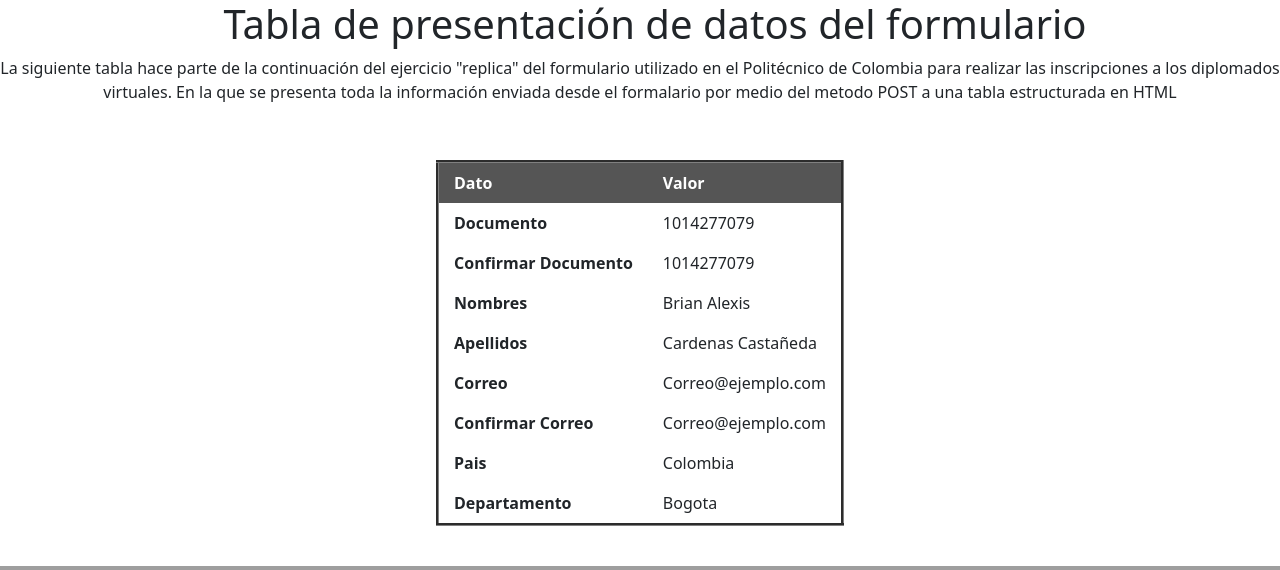
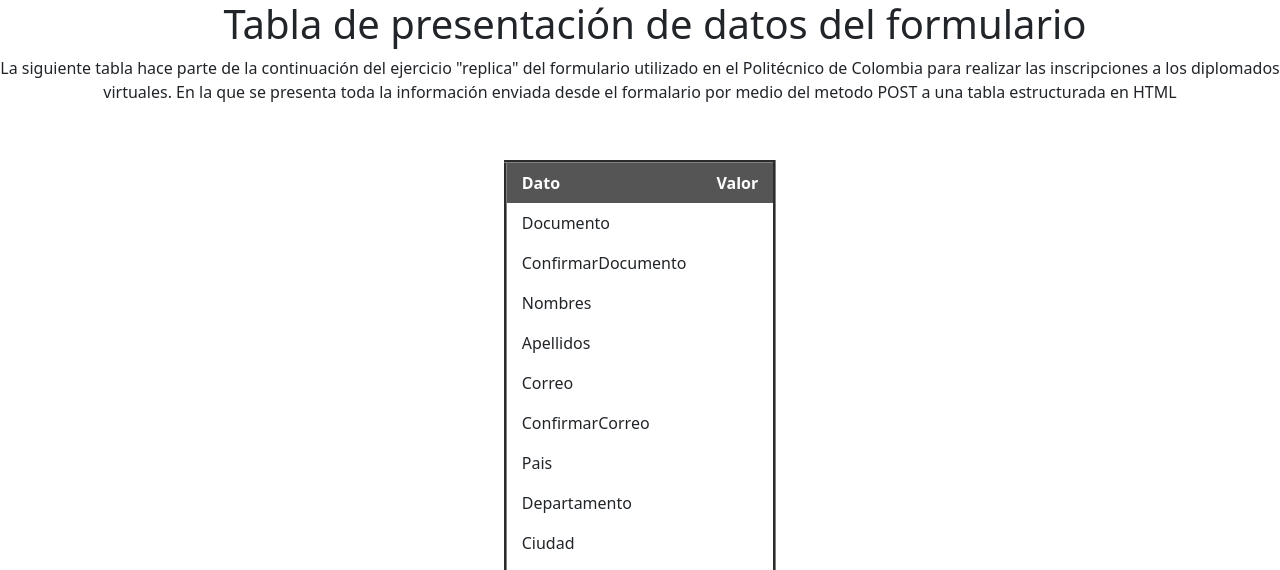
Before and after one commit to Briancardenas12/PHP_Poli_Diplomdo_Formulario, a PHP site: page /informacionInscripcion.php in a window 1280 px wide. Shown: the part 256-826 px from the top of the page. Run offline with PHP 8.4, Linux system fonts and the light colour scheme; data that the repository does not hold is empty; grey boxes are pictures that could not be loaded.

Commit message:
Tabla completa

```diff
--- a/informacionInscripcion.php
+++ b/informacionInscripcion.php
@@ -1,12 +1,13 @@
 <?php
-$Documento = "1014277079";
-$ConfirmarDocumento = "1014277079";
-$Nombres = "Brian Alexis";
-$Apellidos = "Cardenas Castañeda";
-$Correo = "Correo@ejemplo.com";
-$ConfirmarCorreo = "Correo@ejemplo.com";
-$Pais = "Colombia";
-$Departamento = "Bogota";
+
+$Datos = array('Documento'=>$_POST['Documento'], 'ConfirmarDocumento' => $_POST['ConfirmarDocumento'], 'Nombres' => $_POST['Nombres'], 'Apellidos' => $_POST['Apellidos'], 'Correo' => $_POST['Correo'],'ConfirmarCorreo' => $_POST['ConfirmarCorreo'], 'Pais' => $_POST['Pais'], 'Departamento' => $_POST['Departamento'], 'Ciudad' => $_POST['Ciudad'], 'Edad' => $_POST['Edad'], 'Dirección' => $_POST['Dirección'], 'Telefono' => $_POST['Telefono'], 'Diplomado' => $_POST['Diplomado'], 'Informacion' => $_POST['Informacion'], 'Genero' => $_POST['Genero'], 'PoliticaUno' => $_POST['PoliticaUno'], 'PoliticaDos' => $_POST['PoliticaDos']);
+
+/*
+foreach ($Datos as $key => $value) {
+	echo $key. " ". $value;
+}
+*/
+
 ?>
 
 <!DOCTYPE html>
@@ -45,7 +46,7 @@ $Departamento = "Bogota";
         </section>
         <section>
         	<?php
-        	if($Documento == $ConfirmarDocumento && $Correo == $ConfirmarCorreo){
+        	if($Datos['Documento'] == $Datos['ConfirmarDocumento'] && $Datos['Correo'] == $Datos['ConfirmarCorreo']){
         		?>
 	        	<div class="contenedor">
 	        		<table border="3">
@@ -56,38 +57,22 @@ $Departamento = "Bogota";
 		        			</tr>
 		        		</thead>
 		        		<tbody>
-		        			<tr>
-		        				<th>Documento</th>
-		        				<td><?php echo $Documento; ?> </td>
-		        			</tr>
-		        			<tr>
-		        				<th>Confirmar Documento</th>
-		        				<td><?php echo $ConfirmarDocumento; ?> </td>
-		        			</tr>
-		        			<tr>
-		        				<th>Nombres</th>
-		        				<td><?php echo $Nombres; ?> </td>
-		        			</tr>
-		        			<tr>
-		        				<th>Apellidos</th>
-		        				<td><?php echo $Apellidos; ?> </td>
-		        			</tr>
-		        			<tr>
-		        				<th>Correo</th>
-		        				<td><?php echo $Correo; ?> </td>
-		        			</tr>
-		        			<tr>
-		        				<th>Confirmar Correo</th>
-		        				<td><?php echo $ConfirmarCorreo; ?> </td>
-		        			</tr>
-		        			<tr>
-		        				<th>Pais</th>
-		        				<td><?php echo $Pais; ?> </td>
-		        			</tr>
-		        			<tr>
-		        				<th>Departamento</th>
-		        				<td><?php echo $Departamento; ?> </td>
-		        			</tr>
+                            <?php
+                            for($i=0; $i<count($Datos)-2; $i++){
+                            ?>
+                            <tr>
+                            <?php
+                                 for($j=0; $j <1; $j++){
+                                    ?>
+                                    <td> <?php echo array_keys($Datos)[$i];?></td>
+                                    <td> <?php echo array_values($Datos)[$i];?></td>
+                                    <?php
+                                }
+                            ?>
+                            </tr>
+                            <?php
+                            }
+                            ?>
 		        		</tbody>
 		        	</table>
 	        	</div>
```
